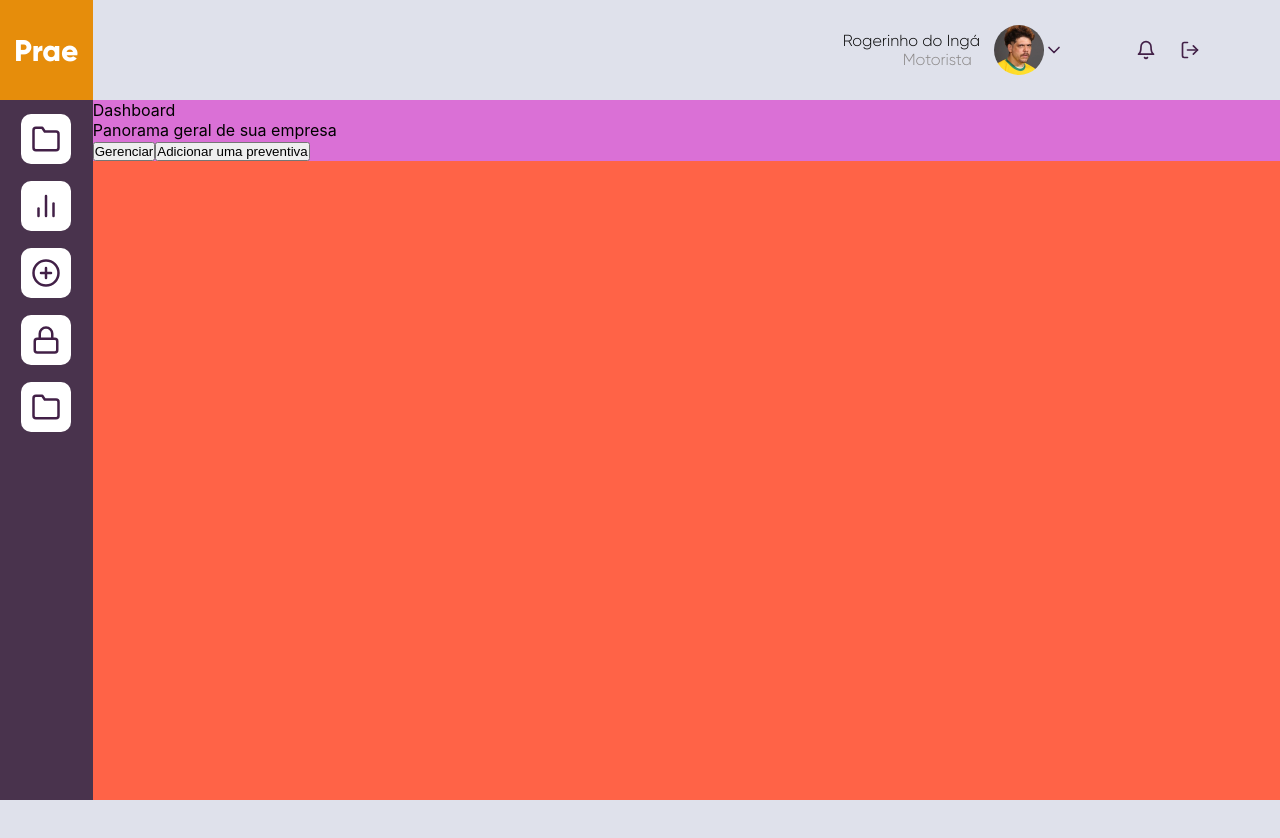
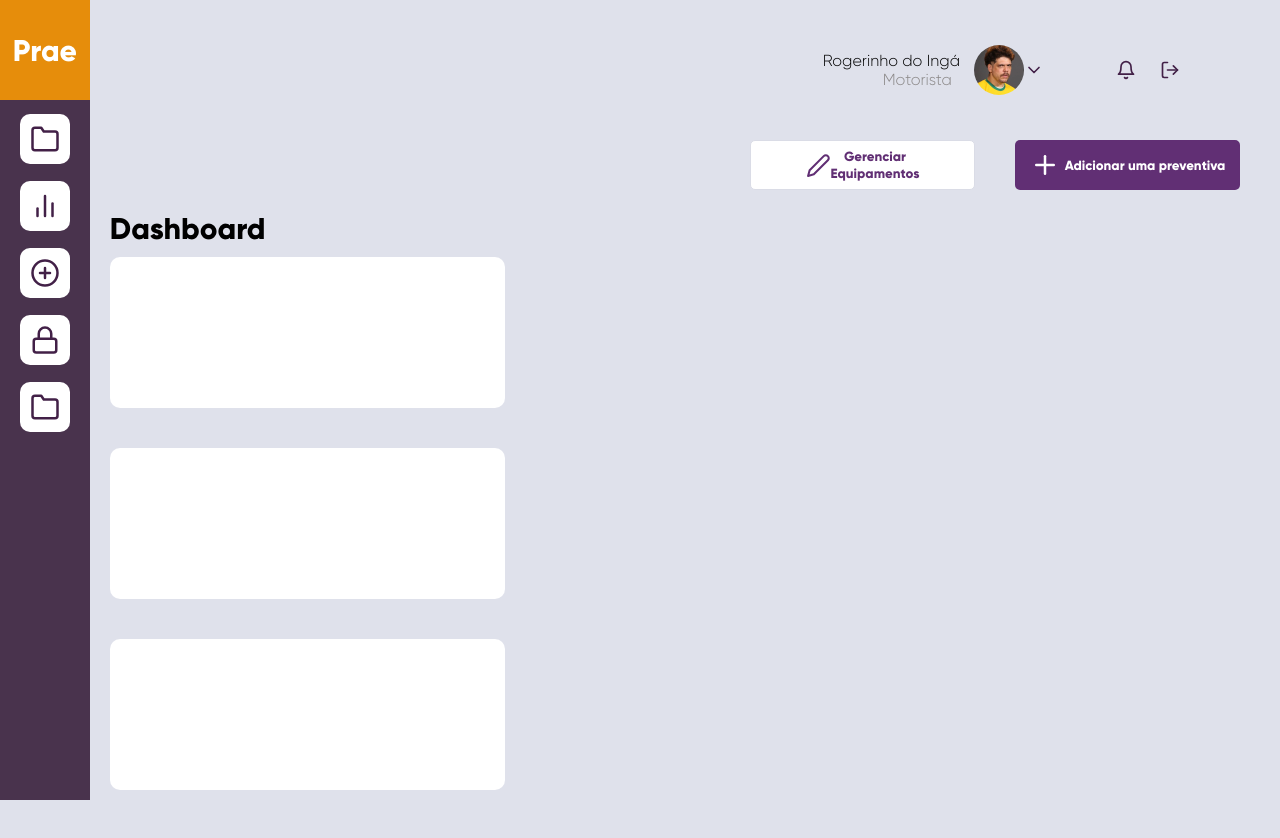
Before and after one commit to rossignolli/prae, a React (Create React App) app: page / in a window 1280 px wide. Shown: the top 838 px of the page. Before the commit the page ends 800 px from the top, so only its background shows below. Built offline with nearby package versions, Linux system fonts and the light colour scheme.

Commit message:
Dashbord cards

```diff
--- a/src/pages/Dashboard/index.js
+++ b/src/pages/Dashboard/index.js
@@ -7,6 +7,8 @@ import {
   FiChevronDown,
   FiBell,
   FiLogOut,
+  FiPlus,
+  FiEdit2,
 } from "react-icons/fi";
 import Rogerinho from "../../assets/images/profile.jpg";
 
@@ -37,6 +39,8 @@ export default function Dashboard() {
         <div className="menu-items">
           <a href="test">
             <FiPlusCircle size={50} color="#422047" />
+
+
           </a>
         </div>
 
@@ -68,11 +72,22 @@ export default function Dashboard() {
           <FiLogOut size={20} color="#422047" />
         </div>
         <div className="title-header">
+          <button type="submit"><FiEdit2 size={25} color="#612F74" /><div className="text-container">Gerenciar <br/>Equipamentos</div></button>
+          <button type="submit"><FiPlus size={30} color="#FFFFFF" />Adicionar uma preventiva</button>
+        </div>
+          <div className="test">
           <p>Dashboard</p>
-          <p>Panorama geral de sua empresa</p>
-          <button type="submit">Gerenciar</button>
-          <button type="submit">Adicionar uma preventiva</button>
-        </div>
+          </div>
+
+          <div className="cards-container">
+          <div className="cards">
+          </div>
+          <div className="cards">
+          </div>
+          <div className="cards">
+          </div>
+
+          </div>
       </div>
     </div>
   );
--- a/src/pages/Dashboard/styles.css
+++ b/src/pages/Dashboard/styles.css
@@ -32,23 +32,16 @@
   align-items: center;
   justify-content: center;
   height: 52px;
-
 }
 
 .content-dashboard .menu .menu-items svg {
-
   padding: 10px;
   border-radius: 10px;
-  transition:all 0.3s ease;
+  transition: all 0.3s ease;
 }
-
-
-
-.content-dashboard .menu .menu-items svg{
+.content-dashboard .menu .menu-items svg {
   background: #ffffff;
-
 }
-
 
 .content-dashboard .menu .logo a {
   color: #ffffff;
@@ -58,12 +51,12 @@
 }
 
 .main-dash {
-  background: tomato;
   width: 100%;
+  margin: 20px;
 }
 
 .title-header {
-  background: orchid;
+  background: #dfe1eb;
 }
 
 .header {
@@ -80,7 +73,7 @@
   width: 50px;
   border-radius: 50%;
 }
-.header svg  {
+.header svg {
   margin-right: 24px;
 }
 
@@ -98,12 +91,79 @@
   color: #000000;
   text-decoration: none;
   font-family: "GilroyLight";
-margin: 14px;
+  margin: 14px;
 }
 
 .header .login-pic-container p span {
   color: #8b8888;
   text-decoration: none;
   font-family: "GilroyLight";
+}
 
+.title-header {
+  display: flex;
+  justify-content: flex-end;
+  align-items: center;
 }
+
+.title-header button {
+  width: 225px;
+  height: 50px;
+  border-radius: 5px;
+  font-family: "GilroyBold";
+  background: #ffffff;
+  border: 1px solid #dadce6;
+  margin: 20px;
+  color: #612f74;
+  flex-wrap: wrap;
+}
+
+.title-header button {
+  display: flex;
+  flex-direction: row;
+  align-items: center;
+  justify-content: center;
+}
+
+.title-header button + button {
+  display: flex;
+  align-items: center;
+  width: 225px;
+  height: 50px;
+  border: none;
+  border-radius: 5px;
+  font-family: "GilroyBold";
+  background: #612f74;
+  color: #ffffff;
+}
+
+.title-header button + button svg {
+  margin-right: 5px;
+}
+
+.test p {
+  display: inline-block;
+  color: #000000;
+  text-decoration: none;
+  font-family: "GilroyBold";
+  font-size: 30px;
+}
+
+.test {
+  background: #dfe1eb;
+  margin-bottom: 10px;
+}
+
+.cards-container {
+  grid-template-columns: 1fr 1fr 1fr 1fr;
+}
+.cards {
+  display: flex;
+  width: 395px;
+  height: 151px;
+  background: red;
+  color: #612f74;
+  background: #ffffff;
+  border-radius: 10px;
+  margin-bottom: 40px;
+}
```
